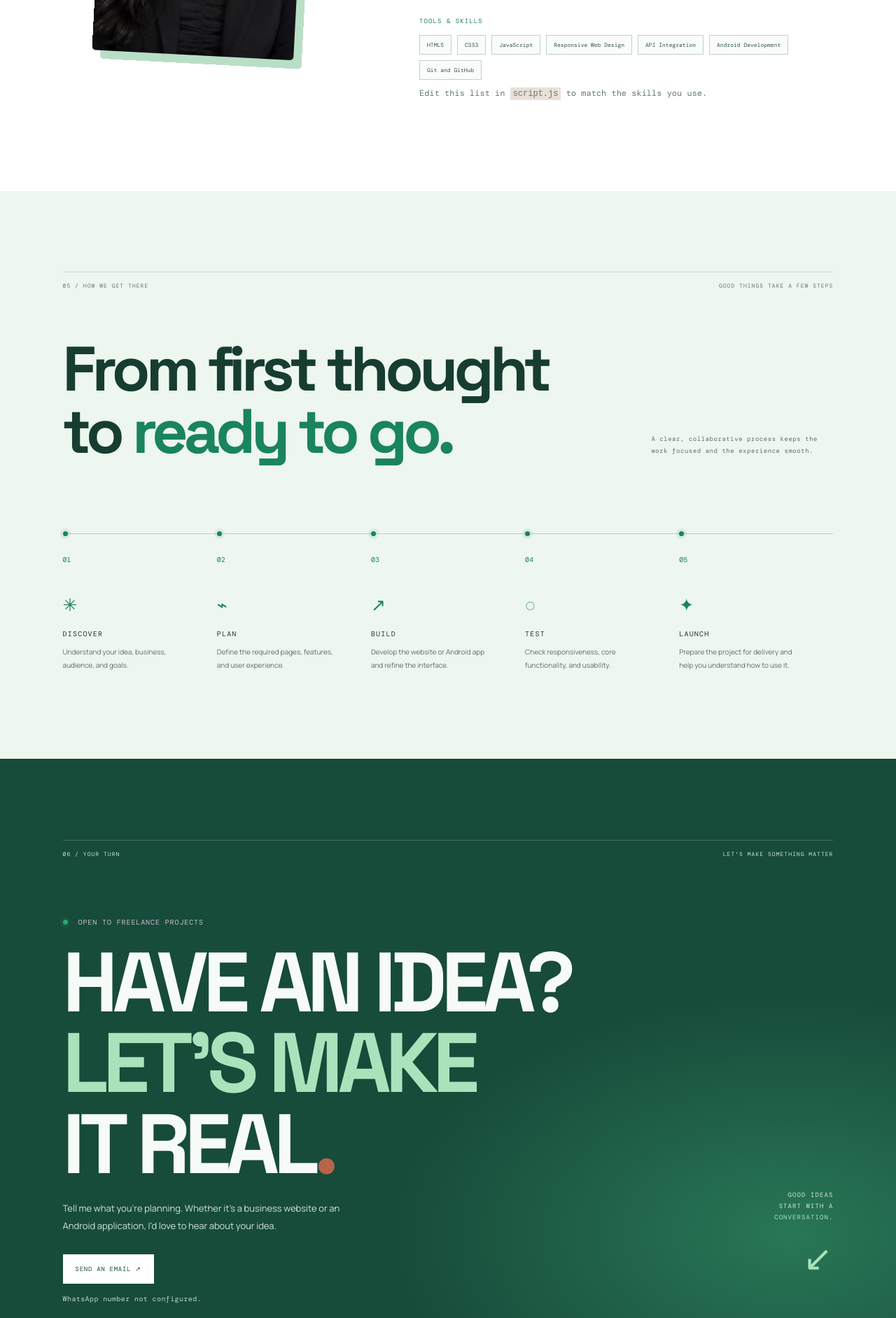
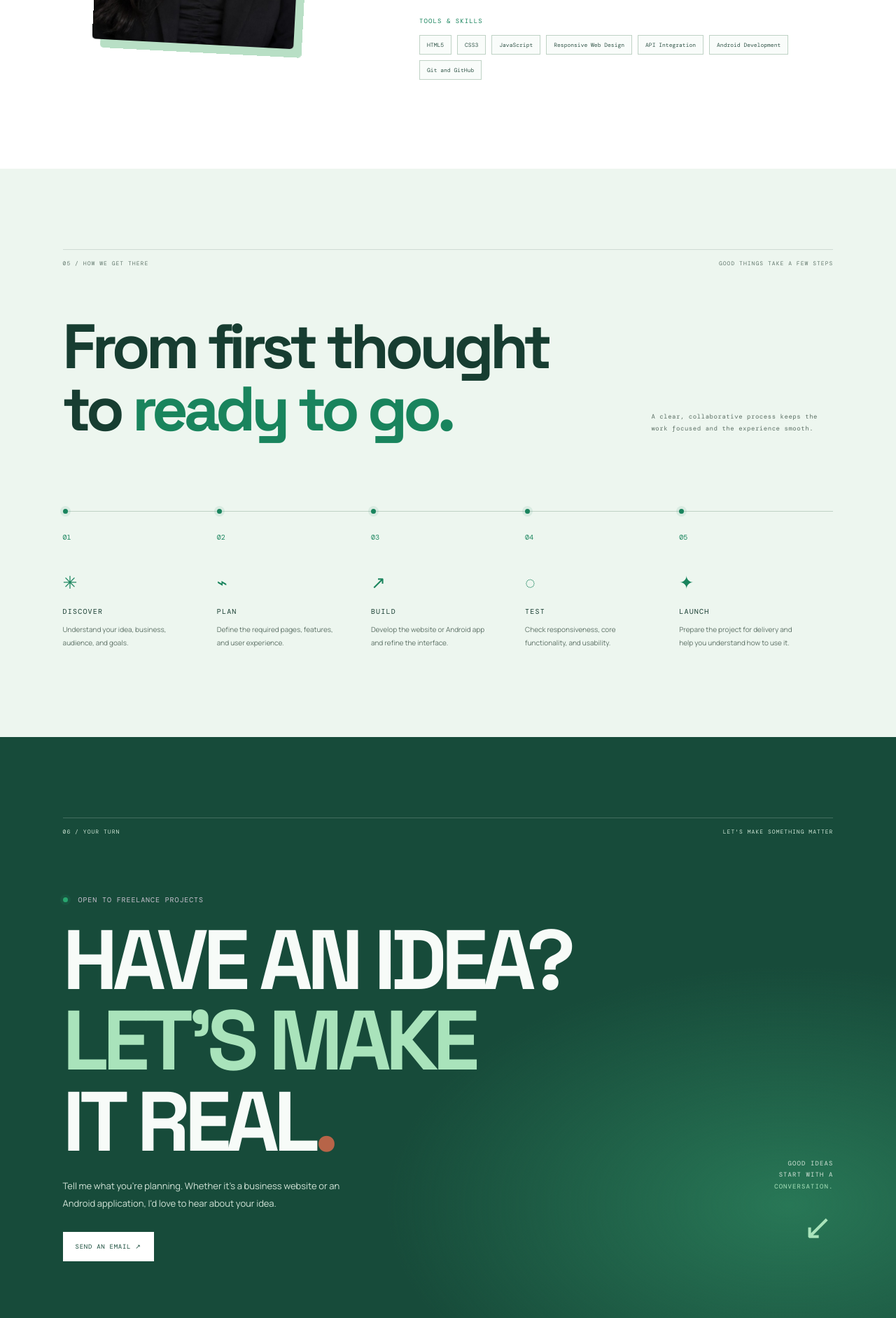
Before and after one commit to aryachoudhary171/Arya-Portfolio, a plain HTML site: page index.html in a window 1280 px wide. Shown: the part 4857-6740 px from the top of the page at 70% size. Drawn offline with nearby package versions, Linux system fonts and the light colour scheme.

Commit message:
Update portfolio

```diff
--- a/index.html
+++ b/index.html
@@ -16,7 +16,7 @@
 <section class="services pad dark" id="services"><div class="kicker light"><span>03 / WHAT I DO</span><span>GOOD WORK, BUILT TOGETHER</span></div><div class="heading-row"><h2>Useful things.<br>Made with <em>intent.</em></h2><p>Two ways to bring your next idea to life. Choose a preview.</p></div><div class="service-tabs" role="tablist"><button class="selected" role="tab" aria-selected="true" aria-controls="web-service">01 &nbsp; WEB DEVELOPMENT ↗</button><button role="tab" aria-selected="false" aria-controls="app-service">02 &nbsp; ANDROID APP DEVELOPMENT ↗</button></div>
 <article class="service-panel" id="web-service" role="tabpanel"><div class="service-copy"><small>WEB DEVELOPMENT</small><h3>Websites that make your business stand out.</h3><p>I create modern, responsive websites that help businesses present their services, showcase their work, and make it easier for customers to get in touch.</p><ul><li>Business and portfolio websites</li><li>Landing pages and service showcases</li><li>WhatsApp and enquiry integrations</li><li>Custom features shaped around your needs</li></ul></div><div class="browser"><div class="browser-bar"><span>● ● ●</span> your-next-idea.in <b>↗</b></div><div class="mini-site"><strong>goodform<span>.</span></strong><small>ABOUT &nbsp; WORK &nbsp; CONTACT</small><div><label>GOOD THINGS START HERE</label><h4>A better way<br>to <em>show up.</em></h4><p>Thoughtful digital experiences for growing ideas.</p><button>EXPLORE ↗</button></div><footer>■　 ■　 ■</footer></div><small class="caption">A LITTLE STRUCTURE. A LOT OF PERSONALITY.</small></div></article>
 <article class="service-panel hidden" id="app-service" role="tabpanel" hidden><div class="service-copy"><small>ANDROID APP DEVELOPMENT</small><h3>Useful apps. Thoughtful experiences.</h3><p>I build Android application experiences designed around real user needs, intuitive navigation, and practical functionality.</p><ul><li>Business and utility applications</li><li>Information and content apps</li><li>Form-based experiences</li><li>API-connected interfaces and custom features</li></ul></div><div class="phone-area"><div class="phone"><small>9:41 · ●●●</small><h4>YOUR DAY,<br><b>in good flow.</b></h4><div class="app-card">UP NEXT<br><strong>Make room<br>for what matters.</strong><small>Today · A fresh start</small></div><p>✳ &nbsp; Keep your ideas moving　→</p><p>⌁ &nbsp; Small steps count　→</p></div><small class="caption">DESIGNED AROUND REAL USER NEEDS</small></div></article><div class="service-cta">HAVE AN IDEA? <em>LET'S DISCUSS IT.</em><a href="#contact">↗</a></div></section>
-<section class="about pad cream" id="about"><div class="kicker"><span>04 / A LITTLE ABOUT ME</span><span>COMPUTER ENGINEERING · PUNE</span></div><div class="about-grid"><div class="about-photo"><figure><img src="assets/images/arya-profile.jpg" alt="Arya Choudhary smiling in a black blazer" loading="lazy"></figure><span>CURIOUS BY NATURE<br>BUILDER BY CHOICE</span><i>✳</i></div><div class="about-copy"><h2>A developer who loves bringing ideas to <em>life.</em></h2><h3>Hi, I'm Arya Choudhary.</h3><p>I'm a Computer Engineering graduate from Pune who enjoys building digital experiences that are both useful and visually engaging.</p><p>My work spans web development and Android application development. I enjoy turning ideas into working products, exploring new technologies, and paying attention to the details that make an interface feel intuitive.</p><p>I'm currently open to freelance projects and collaborations with businesses and individuals looking to bring their ideas online.</p><small>TOOLS &amp; SKILLS</small><div id="skills" class="skills"></div><p class="note">Edit this list in <code>script.js</code> to match the skills you use.</p></div></div></section>
+<section class="about pad cream" id="about"><div class="kicker"><span>04 / A LITTLE ABOUT ME</span><span>COMPUTER ENGINEERING · PUNE</span></div><div class="about-grid"><div class="about-photo"><figure><img src="assets/images/arya-profile.jpg" alt="Arya Choudhary smiling in a black blazer" loading="lazy"></figure><span>CURIOUS BY NATURE<br>BUILDER BY CHOICE</span><i>✳</i></div><div class="about-copy"><h2>A developer who loves bringing ideas to <em>life.</em></h2><h3>Hi, I'm Arya Choudhary.</h3><p>I'm a Computer Engineering graduate from Pune who enjoys building digital experiences that are both useful and visually engaging.</p><p>My work spans web development and Android application development. I enjoy turning ideas into working products, exploring new technologies, and paying attention to the details that make an interface feel intuitive.</p><p>I'm currently open to freelance projects and collaborations with businesses and individuals looking to bring their ideas online.</p><small>TOOLS &amp; SKILLS</small><div id="skills" class="skills"></div><p class="note"></p></div></div></section>
 <section class="process pad"><div class="kicker"><span>05 / HOW WE GET THERE</span><span>GOOD THINGS TAKE A FEW STEPS</span></div><div class="heading-row"><h2>From first thought<br>to <em>ready to go.</em></h2><p>A clear, collaborative process keeps the work focused and the experience smooth.</p></div><div class="steps"><article><b>01</b><i>✳</i><h3>DISCOVER</h3><p>Understand your idea, business, audience, and goals.</p></article><article><b>02</b><i>⌁</i><h3>PLAN</h3><p>Define the required pages, features, and user experience.</p></article><article><b>03</b><i>↗</i><h3>BUILD</h3><p>Develop the website or Android app and refine the interface.</p></article><article><b>04</b><i>◌</i><h3>TEST</h3><p>Check responsiveness, core functionality, and usability.</p></article><article><b>05</b><i>✦</i><h3>LAUNCH</h3><p>Prepare the project for delivery and help you understand how to use it.</p></article></div></section>
 <section class="contact pad dark" id="contact"><div class="kicker light"><span>06 / YOUR TURN</span><span>LET'S MAKE SOMETHING MATTER</span></div><div class="contact-grid"><div><p class="eyebrow"><i class="green-dot"></i> OPEN TO FREELANCE PROJECTS</p><h2>HAVE AN IDEA?<br><em>LET'S MAKE</em><br>IT REAL<span class="pink">.</span></h2><p class="contact-intro">Tell me what you're planning. Whether it's a business website or an Android application, I'd love to hear about your idea.</p><div id="contact-actions" class="actions"></div><small id="contact-note" class="contact-note"></small></div><aside>GOOD IDEAS<br>START WITH A<br><em>CONVERSATION.</em><i>↙</i></aside></div></section></main>
 <footer class="footer"><div class="footer-top"><a class="logo" href="#home">ARYA<span>.</span>CREATES</a><p>Designed with curiosity.<br>Built with purpose.</p><a class="back-top" href="#home">BACK TO TOP ↑</a></div><div class="footer-bottom"><span>© <b id="year"></b> ARYA CHOUDHARY</span><nav><a href="#work">WORK</a><a href="#services">SERVICES</a><a href="#about">ABOUT</a><a href="#contact">CONTACT</a></nav><div id="socials"></div></div></footer><div class="toast" role="status" aria-live="polite"></div></body></html>
--- a/script.js
+++ b/script.js
@@ -35,7 +35,7 @@ const reduced=matchMedia('(prefers-reduced-motion: reduce)').matches;
 $$('.kicker,.heading-row,.statement-grid>*,.service-copy,.browser,.phone-area,.service-cta,.about-photo,.about-copy,.steps article,.contact-grid>div').forEach(el=>el.classList.add('reveal'));
 if('IntersectionObserver'in window){const io=new IntersectionObserver(es=>es.forEach(e=>{if(e.isIntersecting){e.target.classList.add('visible');io.unobserve(e.target);}}),{threshold:.12});$$('.reveal').forEach(el=>io.observe(el));const sections=$$('main section[id]');const navio=new IntersectionObserver(es=>es.forEach(e=>{if(e.isIntersecting)$$('.nav-link').forEach(a=>a.classList.toggle('active',a.hash===`#${e.target.id}`));}),{rootMargin:'-35% 0px -55% 0px'});sections.forEach(s=>navio.observe(s));}else $$('.reveal').forEach(e=>e.classList.add('visible'));
 $$('.service-tabs button').forEach(b=>b.addEventListener('click',()=>{$$('.service-tabs button').forEach(x=>{const active=x===b;x.classList.toggle('selected',active);x.setAttribute('aria-selected',String(active));});$$('.service-panel').forEach(p=>p.hidden=p.id!==b.getAttribute('aria-controls'));}));
-const actions=$('#contact-actions'),notes=[];if(contact.phone&&!contact.phone.startsWith('YOUR_')&&/^\+?[1-9]\d{7,14}$/.test(contact.phone.replace(/[\s()-]/g,''))){const phone=contact.phone.replace(/\D/g,'');actions.insertAdjacentHTML('beforeend',`<a class="btn" target="_blank" rel="noopener noreferrer" href="https://wa.me/${phone}?text=${encodeURIComponent('Hi Arya! I saw your portfolio and would like to discuss a project.')}">CONTACT ON WHATSAPP ↗</a>`);}else notes.push('WhatsApp number not configured.');if(contact.email&&!contact.email.startsWith('YOUR_')&&/^[^\s@]+@[^\s@]+\.[^\s@]+$/.test(contact.email))actions.insertAdjacentHTML('beforeend',`<a class="btn secondary" href="mailto:${encodeURIComponent(contact.email)}?subject=${encodeURIComponent('Project enquiry from your portfolio')}">SEND AN EMAIL ↗</a>`);else notes.push('Email address not configured.');$('#contact-note').textContent=notes.join(' ');
+const actions=$('#contact-actions'),notes=[];if(contact.phone&&!contact.phone.startsWith('YOUR_')&&/^\+?[1-9]\d{7,14}$/.test(contact.phone.replace(/[\s()-]/g,''))){const phone=contact.phone.replace(/\D/g,'');actions.insertAdjacentHTML('beforeend',`<a class="btn" target="_blank" rel="noopener noreferrer" href="https://wa.me/${phone}?text=${encodeURIComponent('Hi Arya! I saw your portfolio and would like to discuss a project.')}">CONTACT ON WHATSAPP ↗</a>`);}else notes.push('');if(contact.email&&!contact.email.startsWith('YOUR_')&&/^[^\s@]+@[^\s@]+\.[^\s@]+$/.test(contact.email))actions.insertAdjacentHTML('beforeend',`<a class="btn secondary" href="mailto:${encodeURIComponent(contact.email)}?subject=${encodeURIComponent('Project enquiry from your portfolio')}">SEND AN EMAIL ↗</a>`);else notes.push('Email address not configured.');$('#contact-note').textContent=notes.join(' ');
 $('#socials').innerHTML=[['LinkedIn',contact.linkedin],['GitHub',contact.github],['Instagram',contact.instagram]].filter(([,u])=>urlOk(u)).map(([n,u])=>`<a href="${esc(u)}" target="_blank" rel="noopener noreferrer">${n.toUpperCase()}</a>`).join('');
 const reducedCursor=matchMedia('(prefers-reduced-motion: reduce)').matches,dot=$('.cursor-dot'),ring=$('.cursor-ring');if(matchMedia('(hover:hover) and (pointer:fine)').matches&&!reducedCursor){let x=innerWidth/2,y=innerHeight/2,rx=x,ry=y;document.addEventListener('pointermove',e=>{x=e.clientX;y=e.clientY;dot.style.left=x+'px';dot.style.top=y+'px';});const tick=()=>{rx+=(x-rx)*.18;ry+=(y-ry)*.18;ring.style.left=rx+'px';ring.style.top=ry+'px';requestAnimationFrame(tick);};tick();document.addEventListener('pointerover',e=>ring.classList.toggle('hover',!!e.target.closest('a,button,.project')));const portrait=$('[data-parallax]');portrait.addEventListener('pointermove',e=>{const r=portrait.getBoundingClientRect();portrait.style.translate=`${(e.clientX-r.left-r.width/2)*.015}px ${(e.clientY-r.top-r.height/2)*.015}px`;});portrait.addEventListener('pointerleave',()=>portrait.style.translate='');}
 const videoIO='IntersectionObserver'in window?new IntersectionObserver(es=>es.forEach(e=>{if(!e.isIntersecting){const v=$('video',e.target);if(v&&!v.paused)v.pause();}}),{threshold:.1}):null;function observeVideos(){$$('.video-wrap').forEach(v=>videoIO?.observe(v));}
```
